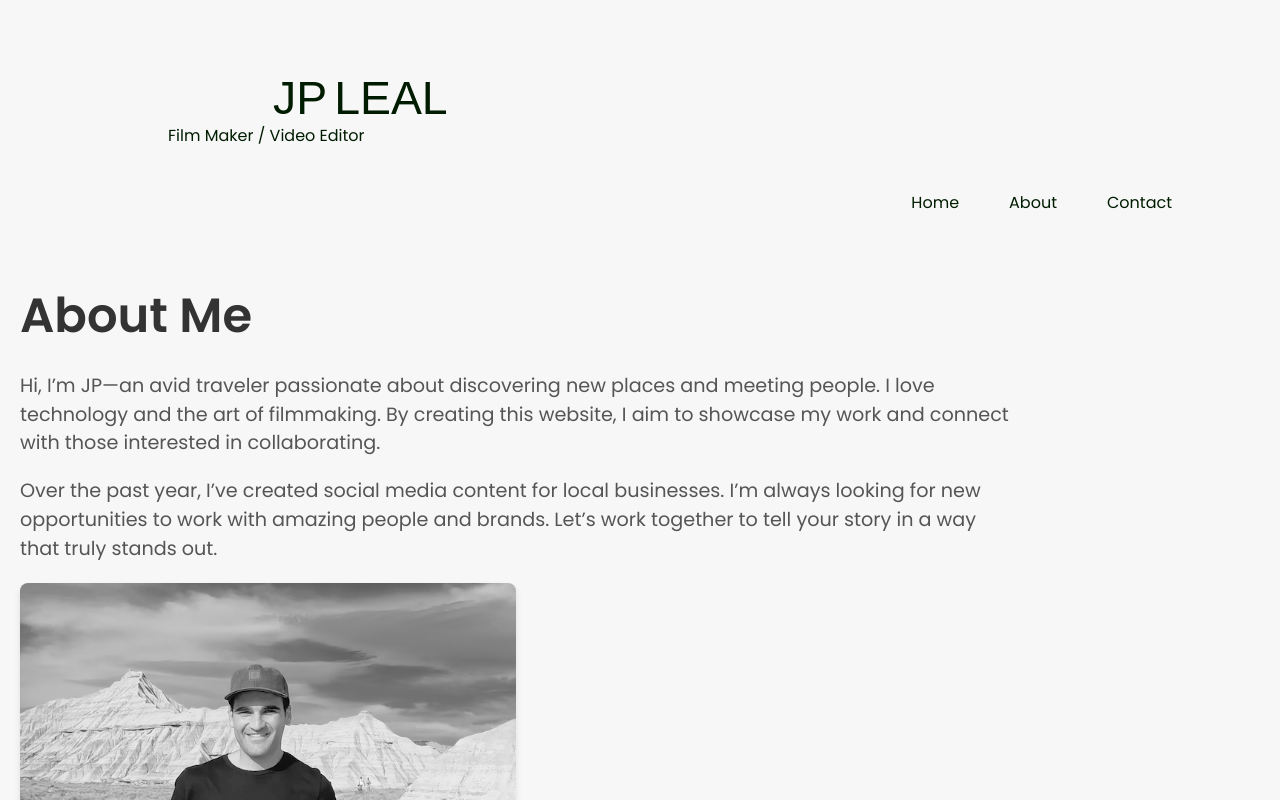
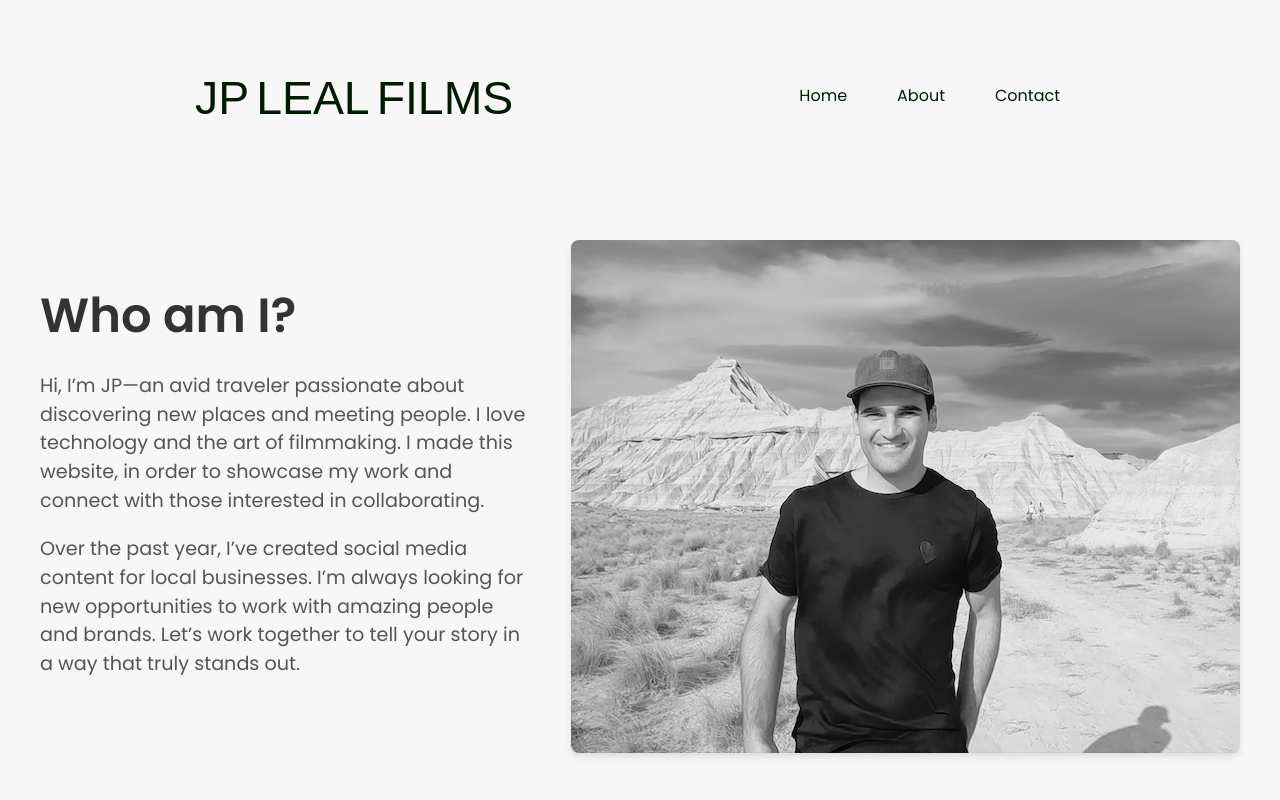
Before and after one commit to jp-leal/jpvideos, a plain HTML site: page about.html in a window 1280 px wide. Drawn offline with Linux system fonts and the light colour scheme; a web font is replaced by a local one.

Commit message:
major changes

```diff
--- a/about.html
+++ b/about.html
@@ -11,9 +11,9 @@
 <nav>
     <div class="nav-container">
         <a href="index.html" class="logo">
-            <span class="jp">JP</span><span class="leal">LEAL</span>
+            <span class="jp">JP</span><span class="leal">LEAL</span> <span class="FILMS">FILMS</span>
         </a>
-        <div class="logo-subtitle">Film Maker / Video Editor</div>
+    </div>
         <ul class="nav-links sidebar">
             <li onclick="closemenu()">
                 <a href="#">
@@ -38,16 +38,15 @@
                 </a>
             </li>
         </ul>
-    </div>
 </nav>
 
 <section id="about" class="about-section">
     <div class="about-container">
         <div class="about-text">
-            <h2>About Me</h2>
+            <h2>Who am I?</h2>
             <p>
                 Hi, I’m JP—an avid traveler passionate about discovering new places and meeting people.
-                I love technology and the art of filmmaking. By creating this website, I aim to showcase my work
+                I love technology and the art of filmmaking. I made this website, in order to showcase my work
                 and connect with those interested in collaborating.
             </p>
             <p>
--- a/css/style.css
+++ b/css/style.css
@@ -294,19 +294,27 @@ nav .nav-links li:last-child {
 .about-section {
     display: flex;
     align-items: center;
-    justify-content: center;
+    justify-content: space-between; /* Align text and image on opposite sides */
     padding: 40px 20px;
-    gap: 40px;
     margin-top: 120px;
+    max-width: 1200px; /* Limit the overall width of the section */
+    margin-left: auto;
+    margin-right: auto; /* Center the section on the page */
 
 
+}
+
+.about-container {
+    display: flex;
+    width: 100%;
+    gap: 40px; /* Add space between text and image */
 }
 
 .about-section img {
     /*margin-left: 40px;*/
     /*margin-bottom: 20px;*/
     /*margin-top: 20px; !* Optional: Add top margin to the image for more spacing *!*/
-    max-width: 40%;
+    max-width: 100%;
     height: auto;
     border-radius: 8px;
     box-shadow: 0 4px 6px rgba(0, 0, 0, 0.1);
@@ -314,7 +322,7 @@ nav .nav-links li:last-child {
 
 .about-section .about-text {
     flex: 1; /* Allow the text to take up equal space */
-    max-width: 80%; /* Limit text width to half of the container */
+    max-width: 60%; /* Limit text width to half of the container */
     /*margin-right: 40px; !* Add space between text and image *!*/
     text-align: left;
     font-size: 1rem; /* Increased font size */
@@ -515,7 +523,8 @@ h4 {
     .about-section {
         flex-direction: column;
         text-align: center;
-        padding: 60px 20px;
+        padding: 5px 20px;
+        margin-top: 50px;
     }
 
     .about-section img {
@@ -534,6 +543,10 @@ h4 {
 
     .about-section p {
         font-size: 1.1em;
+    }
+
+    .about-container {
+        display: block; /* Disable .about-container on smaller screens */
     }
 
     /* Portfolio Grid Adjustment */
```
Also changed, not shown: subfolders/project1.html (+1 -1 lines), subfolders/project10.html (+1 -0 lines), subfolders/project11.html (+1 -0 lines), subfolders/project12.html (+1 -0 lines), subfolders/project2.html (+1 -1 lines), subfolders/project3.html (+1 -1 lines), subfolders/project4.html (+1 -1 lines), subfolders/project5.html (+1 -1 lines), subfolders/project6.html (+1 -1 lines), subfolders/project7.html (+1 -1 lines), subfolders/project8.html (+1 -1 lines), subfolders/project9.html (+1 -0 lines).
